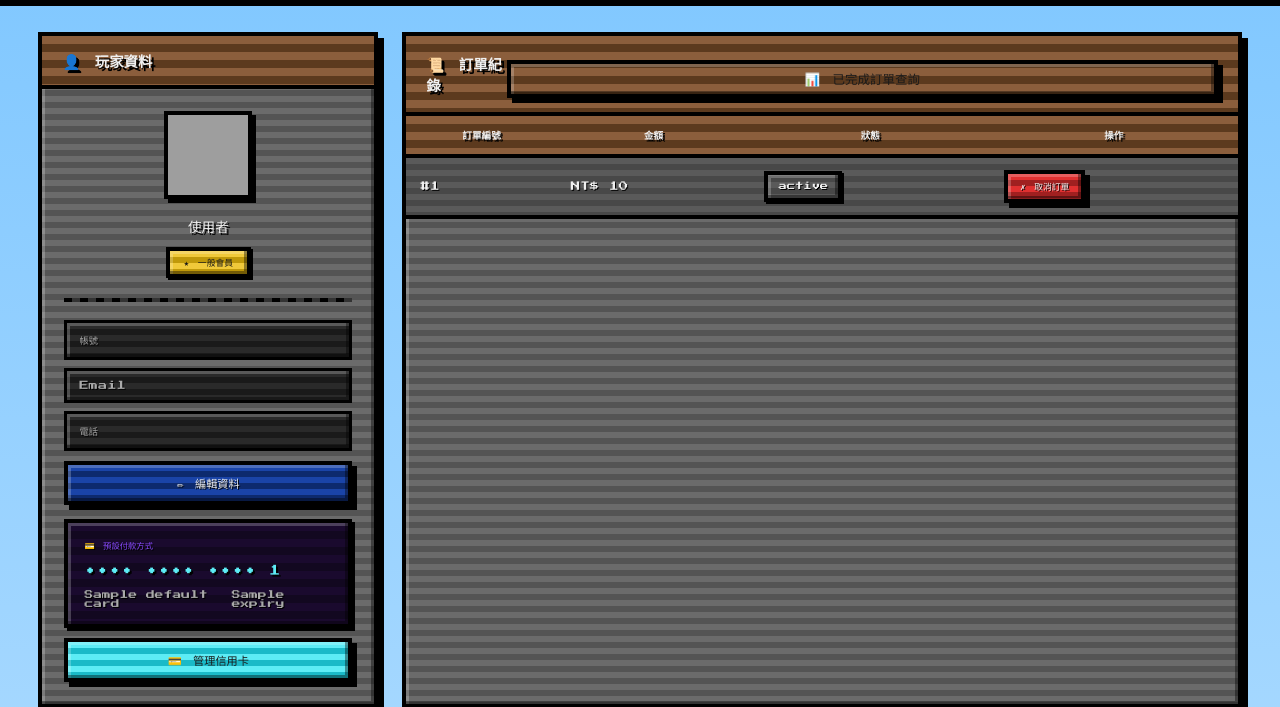
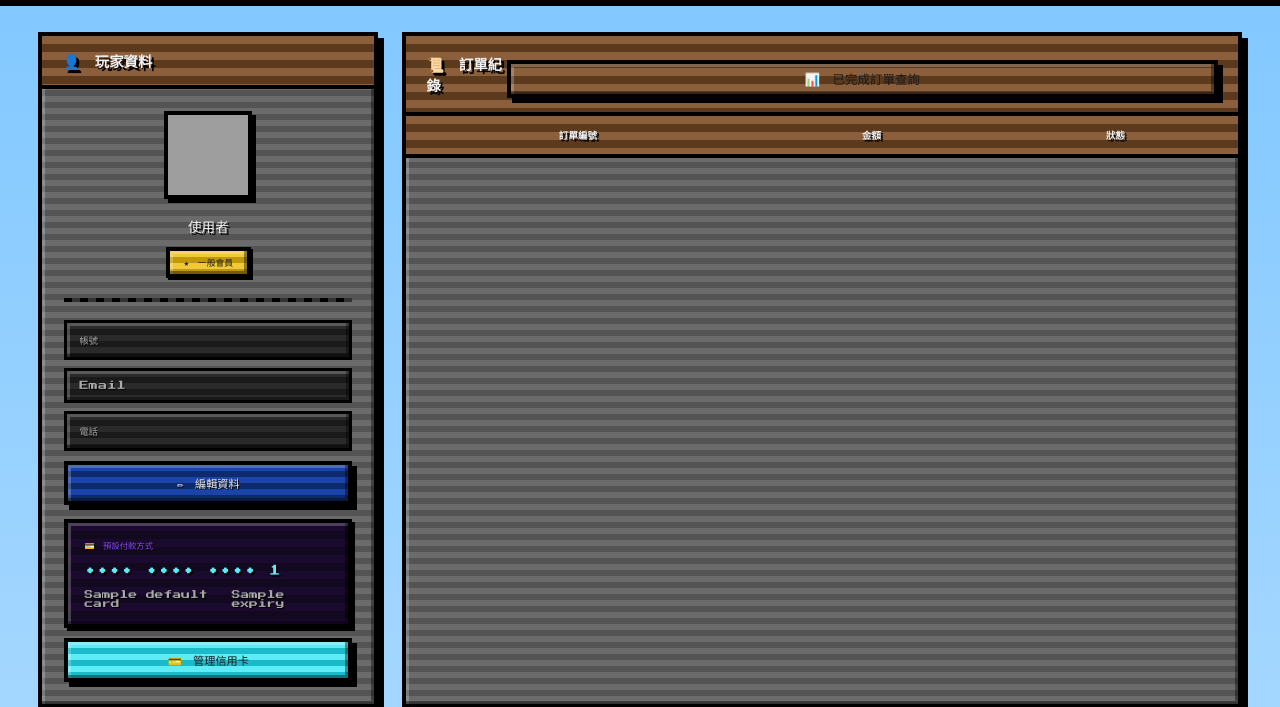
Before and after one commit to Shopping-App-Project-System/shoppingappproject, a Flask app: template templates/member.html in a window 1280 px wide. Shown: the part 104-811 px from the top of the page. Run offline with Flask 3, Linux system fonts and the light colour scheme; the template is opened without the code that fills it: most values are stand-ins (such as "Sample title", 1, 10 or a date in 2020); lists and menus that the app fills with data are empty; grey boxes are pictures that could not be loaded.

Commit message:
只顯示已完成、拿掉取消訂單按鈕

```diff
--- a/templates/member.html
+++ b/templates/member.html
@@ -331,11 +331,10 @@
                                 <th>訂單編號</th>
                                 <th>金額</th>
                                 <th>狀態</th>
-                                <th>操作</th>
                             </tr>
                         </thead>
                         <tbody>
-                            {% for o in orders %}
+                            {% for o in orders if o.status == '已完成' %}
                             <tr class="order-row" data-order-id="{{ o.id }}">
                                 <td>#{{ loop.index }}</td>
                                 <td>NT$ {{ o.total | int }}</td>
@@ -350,30 +349,9 @@
                                     <span class="status">{{ o.status }}</span>
                                     {% endif %}
                                 </td>
-                                <td>
-                                    {#
-                                        ─────────────────────────────────────────────────────────
-                                        【取消訂單按鈕的顯示邏輯】
-
-                                        原本此處限制 status == '處理中' 才顯示「取消訂單」按鈕，
-                                        但因 insert_order 已調整為下單後直接寫入「已完成」，
-                                        沿用舊條件會導致按鈕永遠不會出現，使用者無法取消任何訂單。
-
-                                        為了與後端 get_order 的放寬規則保持一致，此處改為：
-                                        只要訂單狀態「不是已取消」，就顯示取消按鈕，
-                                        以保留使用者在「已完成」狀態下仍可取消訂單的權益。
-                                        ─────────────────────────────────────────────────────────
-                                    #}
-                                    {% if o.status != '已取消' %}
-                                    <form method="POST" action="/order/{{ o.id }}/cancel" style="display:inline"
-                                        onsubmit="return confirm('確定要取消此訂單嗎？')">
-                                        <button type="submit" class="btn-cancel">✗ 取消訂單</button>
-                                    </form>
-                                    {% endif %}
-                                </td>
                             </tr>
                             <tr class="order-detail-row" id="detail-{{ o.id }}">
-                                <td class="order-detail-cell" colspan="4">
+                                <td class="order-detail-cell" colspan="3">
                                     <div class="order-detail-inner">
                                         <div class="detail-loading">載入中…</div>
                                     </div>
```
